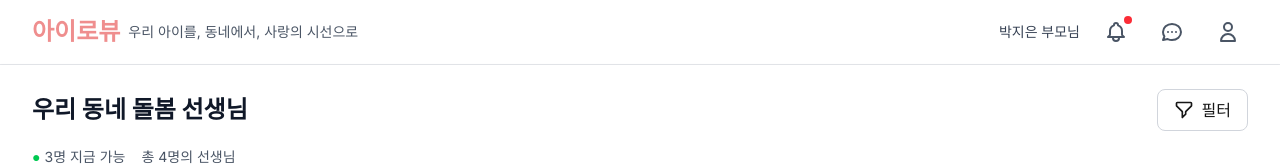
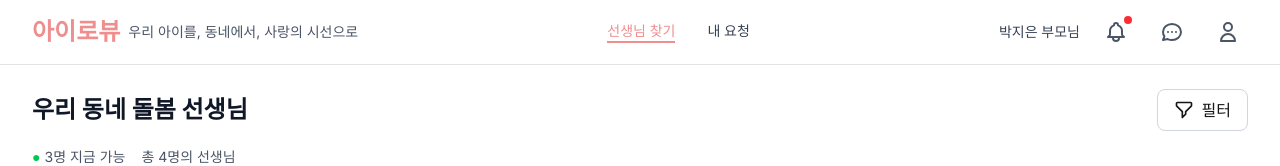
Before and after one commit to kitechoi/dolbom-caremap-fe, a Next.js app: page / in a window 1280 px wide. Shown: the top 166 px of the page. Built offline with nearby package versions, Linux system fonts and the light colour scheme.

Commit message:
선생 네비네이션 정리2

```diff
--- a/src/components/layout/Header.tsx
+++ b/src/components/layout/Header.tsx
@@ -23,9 +23,10 @@ export const Header: React.FC = () => {
   ];
 
   // 선생님 네비게이션 아이템
-  // const teacherNavItems = [
-  //   { href: '/teacher/home', label: '홈' },
-  // ];
+  const teacherNavItems = [
+    // { href: '/teacher/home', label: '홈' },
+    { href: '/teacher/home', label: '' },
+  ];
 
   return (
     <header className="bg-white shadow-sm border-b border-gray-200">
@@ -40,7 +41,7 @@ export const Header: React.FC = () => {
           </div>
 
           {/* 인증 페이지가 아닐 때만 네비게이션 표시 */}
-          {/* {!isAuthPage && (
+          {!isAuthPage && (
             <nav className="flex space-x-8">
               {(isTeacherPage ? teacherNavItems : parentNavItems).map((item) => (
                 <Link
@@ -57,7 +58,7 @@ export const Header: React.FC = () => {
               ))}
             </nav>
           )}
-           */}
+
           <div className="flex items-center space-x-4">
             {/* 인증 페이지가 아닐 때만 사용자 정보 표시 */}
             {!isAuthPage && (
```
